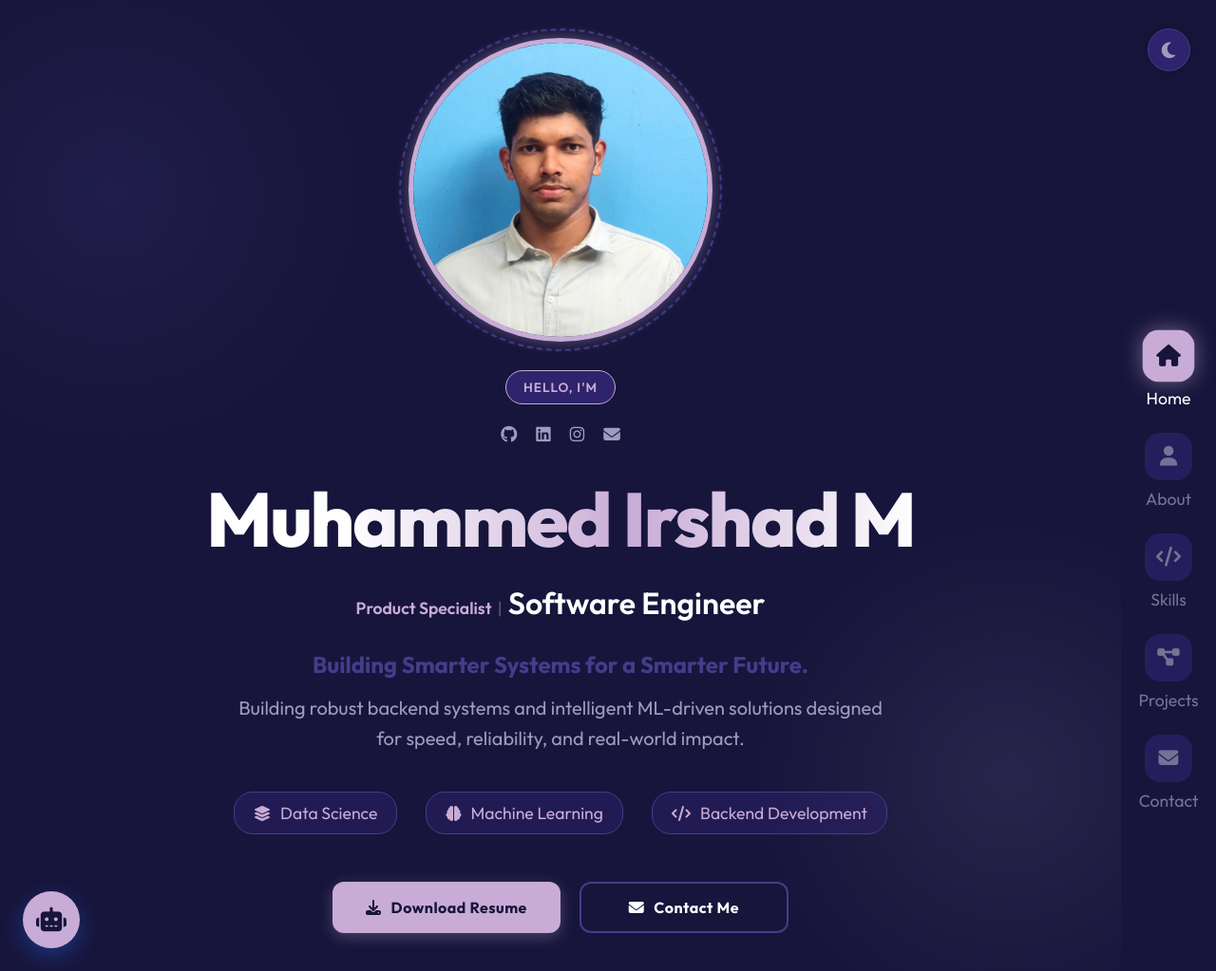
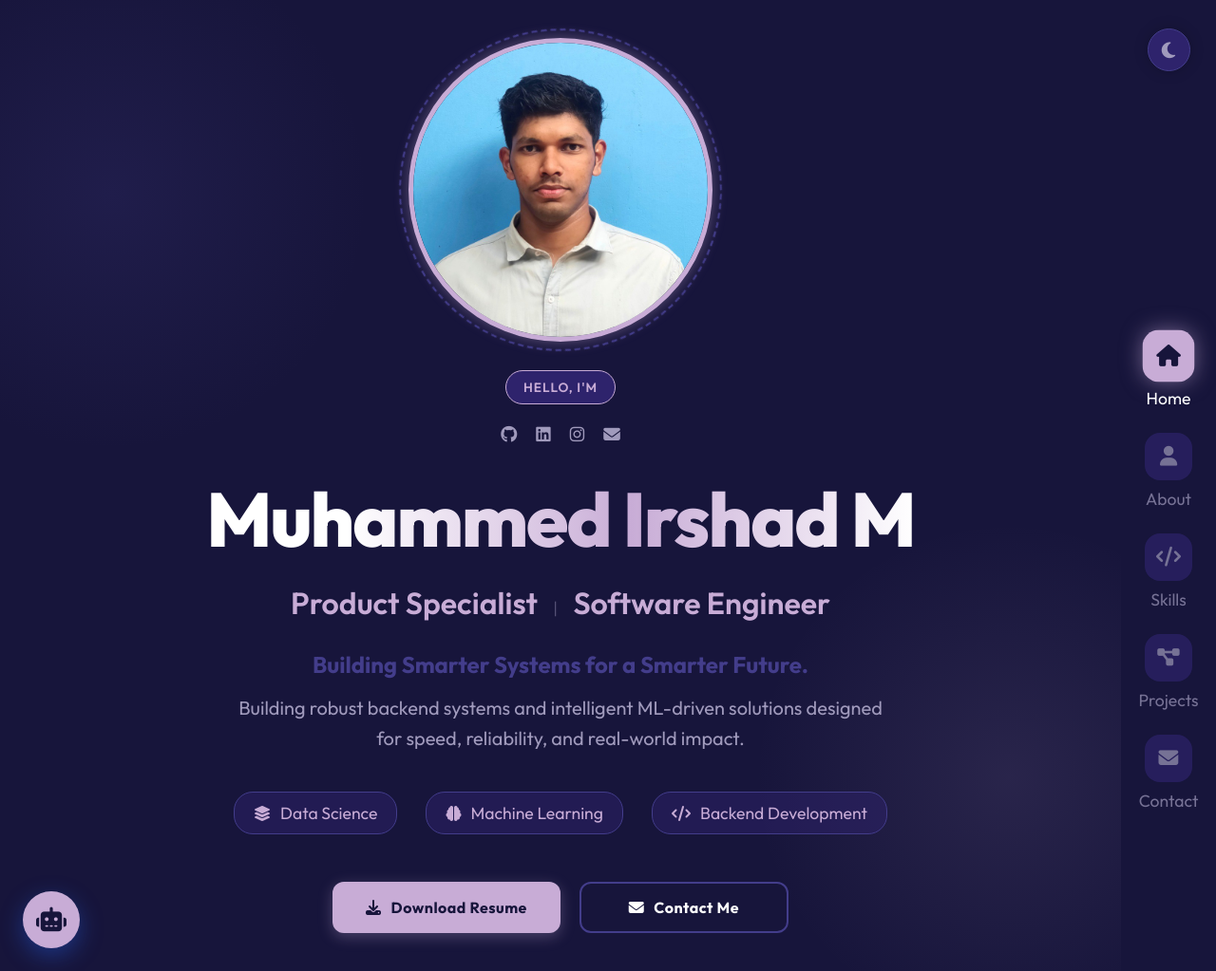
Before and after one commit to irshadmuhammed/portfolio, a Django app: page / in a window 1280 px wide. Shown: the whole page at 95% size. Run offline with Django 5.2, Linux system fonts and the light colour scheme.

Commit message:
Unify styling for Product Specialist and Software Engineer on homepage

```diff
--- a/templates/home/home.html
+++ b/templates/home/home.html
@@ -64,8 +64,8 @@
     </div>
 
     <h2 class="animate-slide-up delay-3"
-        style="font-size: 2rem; color: var(--text-white); margin-bottom: 30px; font-weight: 600;">
-        <span style="color: var(--accent-primary);">Product Specialist</span> <span style="opacity: 0.4; font-weight: 300;">|</span> Software Engineer
+        style="font-size: 2rem; color: var(--accent-primary); margin-bottom: 30px; font-weight: 600;">
+        Product Specialist <span style="color: var(--text-muted); opacity: 0.5; font-weight: 300; margin: 0 10px;">|</span> Software Engineer
     </h2>
 
     <div class="tagline-box animate-slide-up delay-4" style="max-width: 700px; margin: 0 auto 40px;">
```
